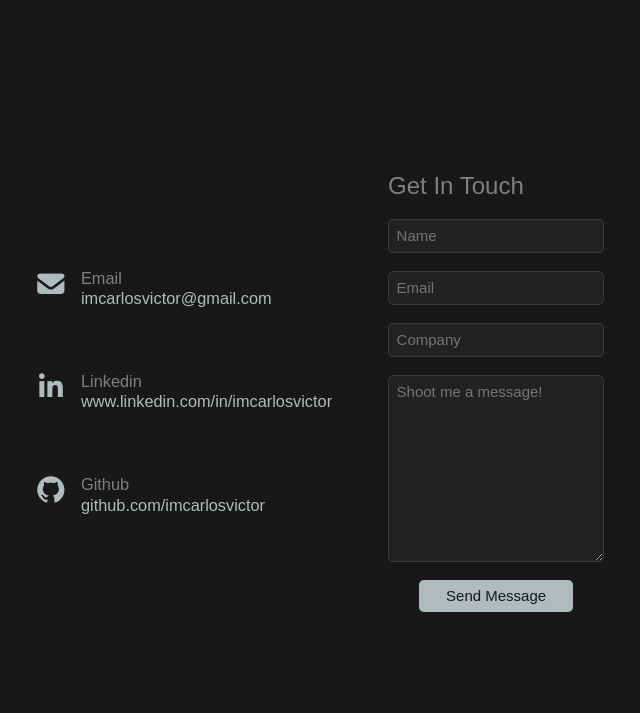
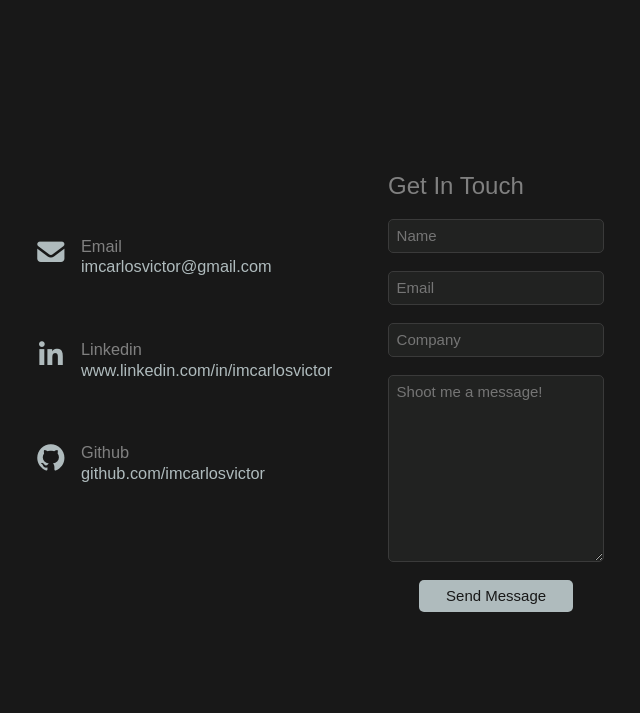
Before and after one commit to imcarlosvictor/Portfolio-2026, a Django app: page /about/ in a window 1280 px wide. Shown: the part 864-1577 px from the top of the page, without its empty margins (301-941 px from the left). Run offline with Django 4.2, Linux system fonts and the light colour scheme; some libraries are stand-ins or nearby versions; some web fonts are replaced.

Commit message:
minor changes to socials layout

```diff
--- a/Portfolio-2026/project/mysite/portfolio/static/css/styles.css
+++ b/Portfolio-2026/project/mysite/portfolio/static/css/styles.css
@@ -281,7 +281,7 @@ body {
     display: grid;
     grid-template-rows: repeat(3, 1fr);
     justify-content: center;
-    align-items: center;
+    align-items: start;
     font-size: 1.7em;
 }
 
@@ -302,11 +302,9 @@ body {
 }
 
 .contact-me {
-    /* border: .5px solid #3a3a3a; */
     border-radius: 10px;
     padding: 1.5em;
     display: grid;
-    /* justify-content: center; */
     align-items: center;
 }
 
```
